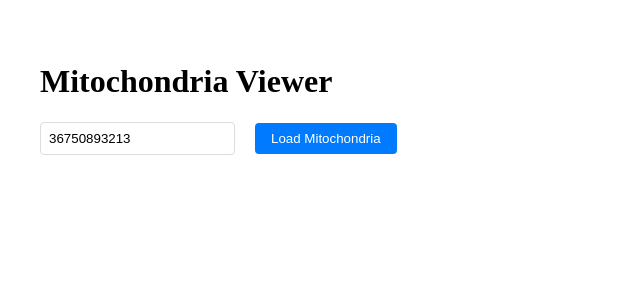
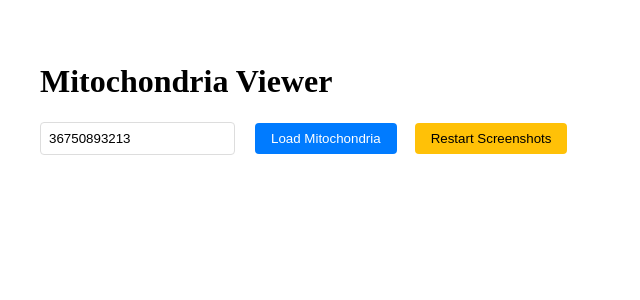
Before and after one commit to ajmcginty/unc-mito, a Flask app: page / in a window 1280 px wide. Shown: the part 58-358 px from the top of the page, without its empty margins (0-640 px from the left). Run offline with Flask 3, Linux system fonts and the light colour scheme; parts of the project's set-up code (start-up, migrations or seed data) failed here and were passed over.

Commit message:
feat: enhance mitochondria viewer UI
- Add screenshot management controls
- Implement 360-degree view navigation
- Improve pagination system
- Update routes to support new screenshot features

```diff
--- a/unc_mito/routes.py
+++ b/unc_mito/routes.py
@@ -4,6 +4,7 @@ from flask import Blueprint, render_template, jsonify, current_app, request
 from pathlib import Path
 import subprocess
 import sys
+import shutil
 from .backend.materialization import MitochondriaMaterialization
 from .config import MATERIALIZATION_CSV, SCREENSHOTS_DIR, DEFAULT_SCREENSHOT, MITO_URL
 import os
@@ -14,6 +15,17 @@ mito_data = MitochondriaMaterialization(MATERIALIZATION_CSV)
 def create_blueprint():
     """Create the Flask blueprint for the mitochondria viewer."""
     bp = Blueprint('mitochondria', __name__)
+
+    @bp.route('/restart_screenshots', methods=['POST'])
+    def restart_screenshots():
+        """Clear all screenshots and recreate the screenshots directory."""
+        try:
+            if os.path.exists(SCREENSHOTS_DIR):
+                shutil.rmtree(SCREENSHOTS_DIR)
+            os.makedirs(SCREENSHOTS_DIR, exist_ok=True)
+            return jsonify({'success': True, 'message': 'Screenshots cleared successfully'})
+        except Exception as e:
+            return jsonify({'success': False, 'error': str(e)}), 500
 
     @bp.route('/')
     def index():
@@ -30,14 +42,7 @@ def create_blueprint():
             print(f"Error in get_mitos: {str(e)}")
             return jsonify({'error': str(e)}), 500
 
-    @bp.route('/get_neuroglancer_url/<int:mito_id>/<int:neuron_id>')
-    def get_ng_url(mito_id, neuron_id):
-        try:
-            url = mito_data.get_neuroglancer_url(mito_id, neuron_id)
-            return jsonify({'url': url})
-        except Exception as e:
-            print(f"Error in get_ng_url: {str(e)}")
-            return jsonify({'error': str(e)}), 500
+
 
     @bp.route('/generate_screenshots/<int:neuron_id>')
     def generate_screenshots(neuron_id):
--- a/unc_mito/static/css/style.css
+++ b/unc_mito/static/css/style.css
@@ -214,6 +214,20 @@ button:hover {
     font-weight: 500;
 }
 
+.warning-button {
+  background-color: #ffc107;
+  color: #000;
+  border: none;
+  padding: 8px 16px;
+  border-radius: 4px;
+  cursor: pointer;
+  margin-left: 8px;
+}
+
+.warning-button:hover {
+  background-color: #e0a800;
+}
+
 @media (max-width: 1200px) {
     .mito-grid {
         grid-template-columns: repeat(2, 1fr);
--- a/unc_mito/static/js/mitochondria_viewer.js
+++ b/unc_mito/static/js/mitochondria_viewer.js
@@ -14,10 +14,12 @@ class MitochondriaViewer {
         this.openInNeuroglancer = this.openInNeuroglancer.bind(this);
         this.generateScreenshots = this.generateScreenshots.bind(this);
         this.goToPage = this.goToPage.bind(this);
+        this.restartScreenshots = this.restartScreenshots.bind(this);
 
         // Add global functions
         window.loadMitosForNeuron = () => this.loadMitosForNeuron();
         window.generateScreenshots = this.generateScreenshots;
+        window.restartScreenshots = () => this.restartScreenshots();
     }
 
     async loadMitosForNeuron(page = 1) {
@@ -214,12 +216,40 @@ class MitochondriaViewer {
     }
 
     async openInNeuroglancer(mitoId, neuronId) {
+        alert('Neuroglancer integration is currently under maintenance. Please check back later.');
+    }
+
+    async restartScreenshots() {
+        if (!confirm('Are you sure you want to clear all screenshots? This cannot be undone.')) {
+            return;
+        }
+
+        const statusDiv = document.getElementById('screenshot-status');
+        const restartBtn = document.getElementById('restart-screenshots');
+
         try {
-            const response = await fetch(`/get_neuroglancer_url/${mitoId}/${neuronId}`);
+            statusDiv.style.display = 'block';
+            statusDiv.textContent = 'Clearing screenshots...';
+            restartBtn.disabled = true;
+
+            const response = await fetch('/restart_screenshots', {
+                method: 'POST'
+            });
             const data = await response.json();
-            window.open(data.url, '_blank');
+
+            if (data.success) {
+                statusDiv.textContent = data.message;
+                // Reload the current view if we have a neuron loaded
+                if (this.currentNeuronId) {
+                    await this.loadMitosForNeuron(this.currentPage);
+                }
+            } else {
+                statusDiv.textContent = `Error: ${data.error}`;
+            }
         } catch (error) {
-            console.error('Error opening Neuroglancer:', error);
+            statusDiv.textContent = `Error: ${error.message}`;
+        } finally {
+            restartBtn.disabled = false;
         }
     }
 
--- a/unc_mito/templates/mitochondria.html
+++ b/unc_mito/templates/mitochondria.html
@@ -7,6 +7,7 @@
         <input type="text" id="neuron-id" placeholder="Enter Neuron ID" value="36750893213">
         <button onclick="loadMitosForNeuron()">Load Mitochondria</button>
         <button id="generate-screenshots" onclick="generateScreenshots()" style="display: none;">Generate Screenshots</button>
+        <button id="restart-screenshots" onclick="restartScreenshots()" class="warning-button">Restart Screenshots</button>
         <div id="screenshot-status" style="display: none;"></div>
     </div>
     <div id="mito-tiles" class="mito-grid">
```
